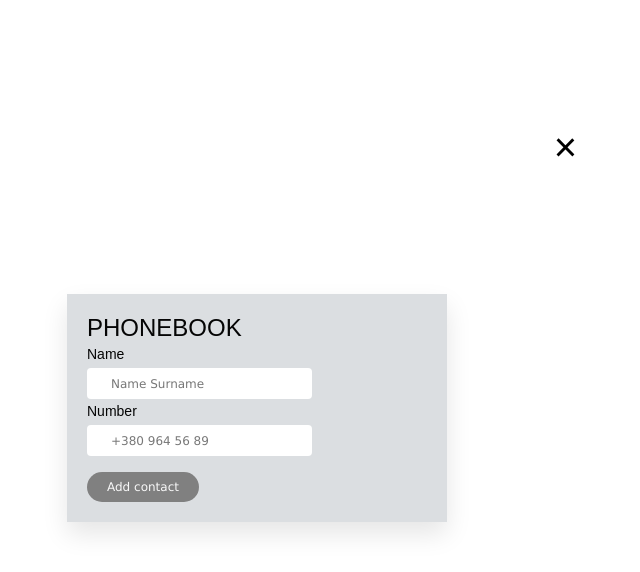
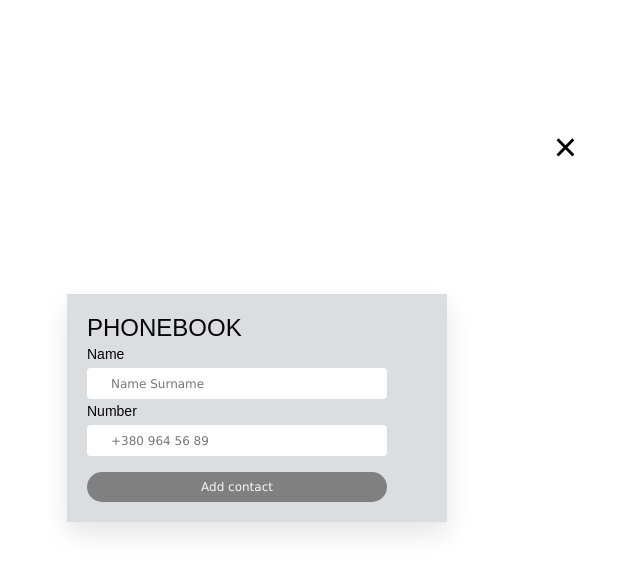
Before and after one commit to OlgaSharhorodska/goit-react-hw-02-phonebook, a React (Create React App) app: page / in a window 1280 px wide. Shown: the top 572 px of the page, without its empty margins (391-1031 px from the left). Built offline with nearby package versions, Linux system fonts and the light colour scheme.

Commit message:
fix styles

```diff
--- a/src/index.css
+++ b/src/index.css
@@ -101,8 +101,6 @@ p {
 .contact-form {
   display: flex;
   flex-direction: column;
-  align-items: start;
-  justify-content: start;
   gap: 4px;
 }
 
```
